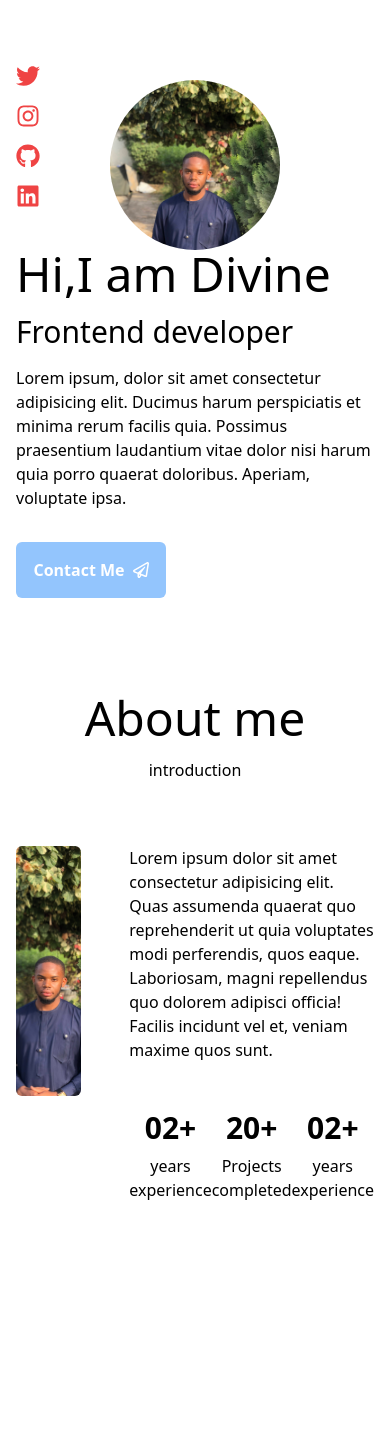
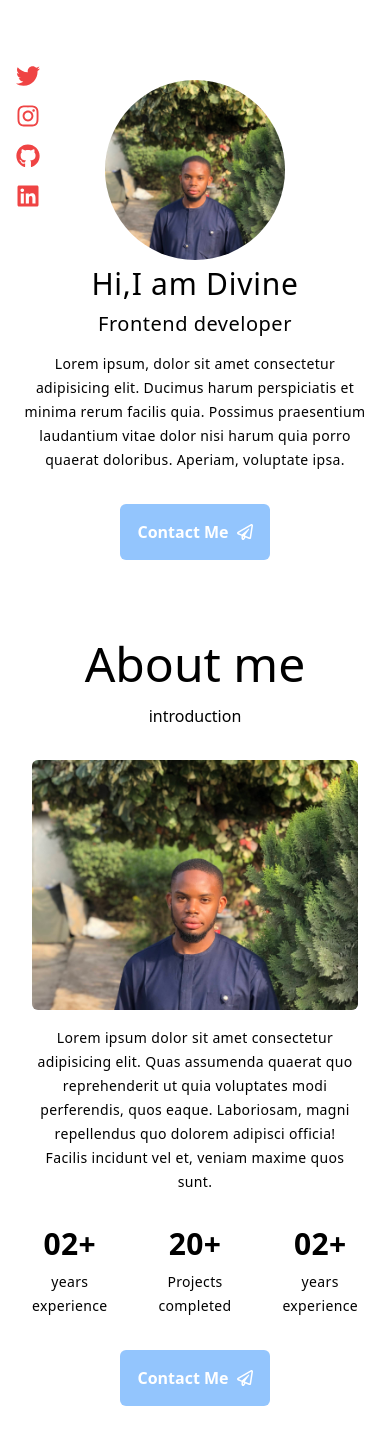
Before and after one commit to Deevyne99/my-portfolio, a React (Vite) app in the folder portfolio/: page / in a window 390 px wide. Shown: the top 1444 px of the page. Before the commit the page ends 1298 px from the top, so only its background shows below. Built offline with nearby package versions, Linux system fonts and the light colour scheme.

Commit message:
Added Responsiveness

```diff
--- a/portfolio/src/components/about/About.jsx
+++ b/portfolio/src/components/about/About.jsx
@@ -1,25 +1,26 @@
-import React from 'react'
+// import React from 'react'
 // import image from '../../assets/div.jpeg'
+import { FaRegPaperPlane } from 'react-icons/fa'
 const About = () => {
   return (
     <section className='mx-4 md:mx-16 lg:mx-24  '>
-      <div className='text-center my-24 '>
+      <div className='text-center my-20 '>
         <h1 className='text-5xl'>About me</h1>
         <h3 className='mt-4'>introduction</h3>
-        <article className='flex justify-between gap-12 mt-16 lg:mx-24 md:mx-12 xl:mx-32'>
-          <div className='bg-hero bg-center bg-cover bg-no-repeat w-[400px] h-[250px] rounded-md'></div>
-          <div className='flex  flex-col gap-12 '>
-            <p className='max-w-md text-left'>
+        <article className='flex flex-col justify-center sm:flex-row sm:justify-between gap-4 sm:gap-6 md:gap-12 mx-4 mt-8 md:mt-16 lg:mx-24 md:mx-12 xl:mx-32'>
+          <div className='bg-hero bg-center bg-cover bg-no-repeat w-full  sm:w-[400px] h-[250px] rounded-md '></div>
+          <div className='flex  justify-center items-center  flex-col gap-8 sm:gap-8 lg:gap-8 '>
+            <p className='max-w-md tracking-wide leading-6 sm:text-md md:text-md text-sm sm:text-left'>
               Lorem ipsum dolor sit amet consectetur adipisicing elit. Quas
               assumenda quaerat quo reprehenderit ut quia voluptates modi
               perferendis, quos eaque. Laboriosam, magni repellendus quo dolorem
               adipisci officia! Facilis incidunt vel et, veniam maxime quos
               sunt.
             </p>
-            <div className='flex justify-between max-w-md text-center'>
+            <div className='flex justify-between w-full tracking-wide sm:text-md md:text-md text-sm leading-6  text-center'>
               <div className='flex flex-col gap-2'>
-                <h2 className='text-3xl font-bold'>02+</h2>
-                <p>
+                <h2 className='text-3xl font-bold text-center'>02+</h2>
+                <p className='text-center'>
                   years <br /> experience
                 </p>
               </div>
@@ -36,6 +37,9 @@ const About = () => {
                 </p>
               </div>
             </div>
+            <button className='p-4  items-center sm:mr-auto rounded-md capitalize justify-center font-bold flex gap-2 text-white bg-blue-300 w-[150px]'>
+              contact me <FaRegPaperPlane />
+            </button>
           </div>
         </article>
       </div>
--- a/portfolio/src/components/hero/Hero.jsx
+++ b/portfolio/src/components/hero/Hero.jsx
@@ -1,17 +1,17 @@
-import React from 'react'
+// import React from 'react'
 import { useGlobalContext } from '../../hooks/context'
 import { FaRegPaperPlane } from 'react-icons/fa'
-import image from '../../assets/div.jpeg'
+// import image from '../../assets/div.jpeg'
 const Hero = () => {
   const { social } = useGlobalContext()
   return (
-    <section className='mx-4 mt-20 md:mx-16 '>
-      <div className='flex justify-between lg:gap-16 md:gap-8 '>
-        <ul className='hidden md:flex  sm:relative  fixed top-16  gap-4 flex-col  lg:my-36 '>
+    <section className='mx-4 mt-20 md:mx-16 sm:mx-4'>
+      <div className='flex justify-between lg:gap-16 sm:gap-8 '>
+        <ul className='hidden sm:flex  sm:relative  fixed top-16  gap-4 flex-col  lg:my-36 '>
           {social.map((link) => {
             const { id, url, icon } = link
             return (
-              <li key={id} className='hover:animate-bounce hover:rotate-45 '>
+              <li key={id} className='hover:animate-bounce  '>
                 <a
                   href={url}
                   target='_blank'
@@ -23,22 +23,26 @@ const Hero = () => {
             )
           })}
         </ul>
-        <div className='flex flex-col-reverse md:flex-row items-center lg:justify-between justify-center mx-auto bg-red-30   w-full  '>
-          <article className='flex flex-col gap-4 w-[100%] lg:w-[45%] '>
-            <h1 className='text-5xl'>Hi,I am Divine</h1>
-            <h3 className='text-3xl'>Frontend developer</h3>
-            <p className='text-md'>
+        <div className='flex flex-col-reverse sm:flex-row items-center lg:justify-between justify-center mx-auto bg-red-30   w-full  '>
+          <article className='flex flex-col gap-4 sm:gap-4 w-[100%] lg:w-[45%] '>
+            <h1 className='lg:text-5xl mt-3 tracking-wide leading-6 sm:mt-0 text-center sm:text-left text-3xl sm:text-3xl'>
+              Hi,I am Divine
+            </h1>
+            <h3 className='lg:text-3xl tracking-wide leading-6 text-xl sm:text-2xl text-center sm:text-left'>
+              Frontend developer
+            </h3>
+            <p className='sm:text-md md:text-md tracking-wide leading-6 text-sm sm:text-left text-center'>
               Lorem ipsum, dolor sit amet consectetur adipisicing elit. Ducimus
               harum perspiciatis et minima rerum facilis quia. Possimus
               praesentium laudantium vitae dolor nisi harum quia porro quaerat
               doloribus. Aperiam, voluptate ipsa.
             </p>
-            <button className='p-4 mt-4 items-center rounded-md capitalize justify-center font-bold flex gap-2 text-white bg-blue-300 w-[150px]'>
+            <button className='p-4 mt-4 items-center rounded-md capitalize justify-center font-bold flex gap-2 text-white bg-blue-300 w-[150px] mx-auto sm:mx-0 '>
               contact me <FaRegPaperPlane />
             </button>
           </article>
           <div className='flex lg:w-[40%] w-[100%] justify-center '>
-            <ul className='md:hidden  flex  absolute left-4  top-16 sm:top-28  gap-4 flex-col  '>
+            <ul className='sm:hidden  flex  absolute left-4  top-16 sm:top-28  gap-4 flex-col  '>
               {social.map((link) => {
                 const { id, url, icon } = link
                 return (
@@ -55,8 +59,8 @@ const Hero = () => {
               })}
             </ul>
             <div
-              className=' rounded-b-full  rounded-t-full h-[170px] w-[170px]
-              sm:h-[180px] sm:w-[180px]
+              className=' rounded-b-full  rounded-t-full h-[180px] w-[180px]
+              sm:h-[210px] sm:w-[210px]
             md:h-[240px] md:w-[240px]   bg-hero lg:h-[300px] lg:w-[300px] xl:h-[320px] xl:w-[320px] bg-center bg-cover'
             >
               {/* <img className='' src={image} alt='' /> */}
```
